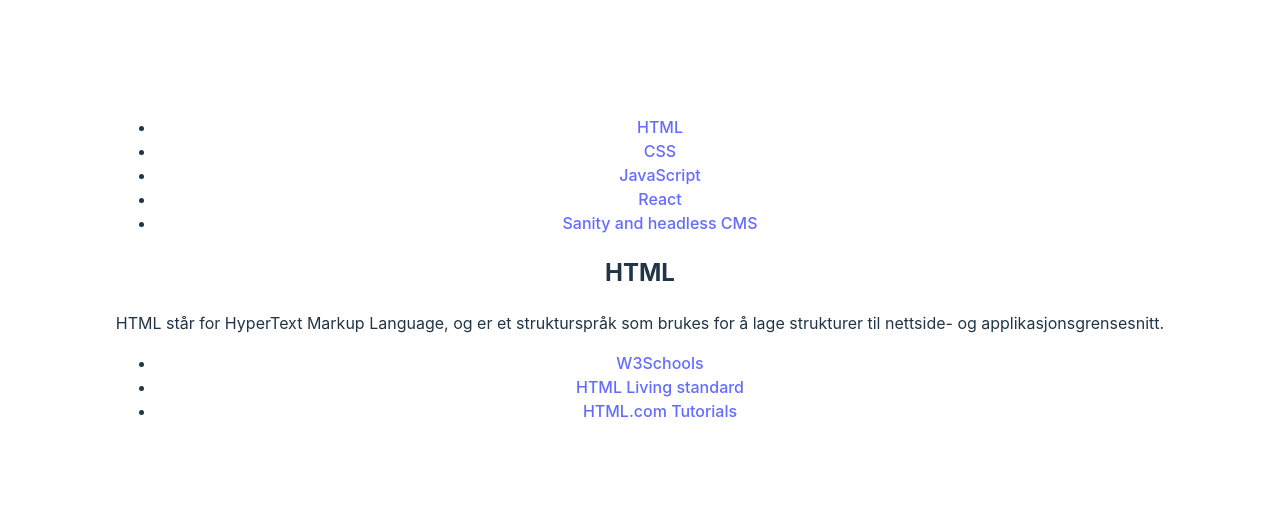
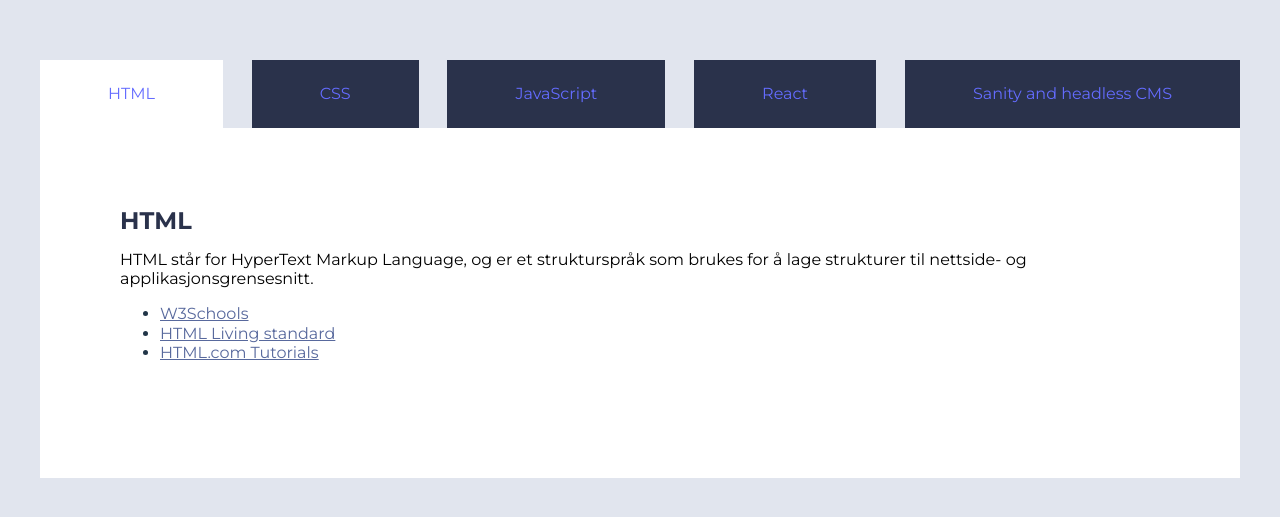
Before and after one commit to Vilped1/UIN23ak3_resourceapp_group13, a React (Vite) app in the folder arbeidskrav_3/: page /html in a window 1280 px wide. Shown: the part 131-648 px from the top of the page. Built offline with nearby package versions, Linux system fonts and the light colour scheme.

Commit message:
Lagt til mer Sass for å teste

```diff
--- a/arbeidskrav_3/package.json
+++ b/arbeidskrav_3/package.json
@@ -11,7 +11,8 @@
   },
   "dependencies": {
     "react": "^18.2.0",
-    "react-dom": "^18.2.0"
+    "react-dom": "^18.2.0",
+    "sass": "^1.71.1"
   },
   "devDependencies": {
     "@types/react": "^18.2.55",
--- a/arbeidskrav_3/src/components/Content.jsx
+++ b/arbeidskrav_3/src/components/Content.jsx
@@ -8,9 +8,10 @@
 
   return (
     <>
+      <main>
         {filteredResources.map((resource, index) => (
-        <div key={index}>
-          <h2>{resource.category}</h2>
+          <div key={index} id="card">
+            <h1>{resource.category}</h1>
             <p>{resource.text}</p>
             <ul>
               {resource.sources.map((resource, index) => (
@@ -21,6 +22,7 @@
             </ul>
           </div>
         ))}
+      </main>
     </>
   )
 }
--- a/arbeidskrav_3/src/components/Nav.jsx
+++ b/arbeidskrav_3/src/components/Nav.jsx
@@ -11,12 +11,14 @@
       <nav>
         <ul id="menu">
           {resources.map((resource, index) => (
-            <li key={index}>
+            <li
+              key={index}
+              className={`menubutton ${
+                resource.category === category ? "active" : ""
+              }`}
+            >
               <Link
                 onClick={() => handleClick(resource.category)}
-                className={`menubutton ${
-                  resource.category === category ? "active" : ""
-                }`}
                 to={resource.category.split(" ")[0].toLowerCase()}
               >
                 {resource.category}
--- a/arbeidskrav_3/src/styles/Main.scss
+++ b/arbeidskrav_3/src/styles/Main.scss
@@ -0,0 +1,83 @@
+/* Importerer skrifttypen som skal bli brukt */
+@import url('https://fonts.googleapis.com/css2?family=Montserrat:wght@400;600;700&display=swap');
+@import '_variables.scss';
+
+#root {
+    padding: 0;
+    line-height: 1.2rem;
+}
+
+#container {
+    width: 100%;
+    max-width: 1200px;
+}
+
+body {
+    background-color: $grey;
+    font-family: $font;
+    font-size: 20px;
+    /* {Gjør slik at boksen holder seg sentrert */
+    display: flex;
+    justify-content: center;
+    height: 100dvh;
+    align-items: center;
+    /* } */
+    margin: 0;
+
+    main {
+        background-color :$white;
+        min-height: 350px;
+        font-size: 1rem;
+        text-align: left; //!!
+
+        #card {
+            padding: 5rem;
+
+            h1 {
+                color: $darkblue;
+                margin-top: 0;
+                font-size: 1.5rem; //!!
+            }
+
+            p {
+                color: black;
+            }
+
+            ul li{
+
+                a {
+                    color: $lightblue;
+                    text-decoration: underline; //!!
+                }
+
+                ::marker{
+                    color: $darkblue;
+                }
+            }
+        }
+    }
+}
+
+/* Gjør at nav ikk skal legge seg rart når skjermen blir mindre */
+@media only screen and (max-width: 1245px) {
+    body {
+        padding: 1rem;
+
+        nav ul {
+            justify-content: flex-start;
+            gap: 1rem
+        }
+
+        main {
+            min-height: 400px;
+        }
+    }
+}
+
+/* Gjør at man skal kunne scrolle når skjermen blir smalere */
+@media only screen and (max-height: 550px) {
+    body {
+        height: auto;
+        padding: 1rem;
+    }
+}
--- a/arbeidskrav_3/src/styles/Nav.scss
+++ b/arbeidskrav_3/src/styles/Nav.scss
@@ -0,0 +1,35 @@
+@import '_variables.scss';
+@import url('https://fonts.googleapis.com/css2?family=Montserrat:wght@400;600;700&display=swap');
+
+#menu {
+    /* {Gjør at alle listeelementene ligger ved siden av hverandre istedenfor under hverandre og er sentrert */
+    display: flex;
+    // justify-content: space-between;!!
+    align-items: center;
+    justify-content: space-between;
+    /* } */
+    list-style-type: none;
+    margin: 0;
+    padding: 0;
+    /* Gjør slik at det som står i vav ikke lgger seg under hverandre */
+    flex-wrap: wrap;
+    font-family: $font; //!!
+
+    gap: 17px; //!!
+}
+
+.menubutton {
+    background-color: $darkblue;
+    color: $white;
+    font-size: 1rem;
+    font-weight: 700;
+    padding: 1.5rem 4.25rem;
+    border: none;
+    cursor: pointer;
+    transition: background-color 0.5s ease;
+}
+
+.active {
+    background-color: $white;
+    color: $darkblue;
+}
--- /dev/null
+++ b/arbeidskrav_3/src/styles/Style.scss
@@ -0,0 +1,85 @@
+//!! Endret i Nav.jsx, Nav.scss, Layout.jsx, main.jsx og Main.jsx
+
+/* Importerer skrifttypen som skal bli brukt */
+@import url('https://fonts.googleapis.com/css2?family=Montserrat:wght@400;600;700&display=swap');
+@import '_variables.scss';
+
+//!!
+#root {
+    padding: 0;
+    line-height: 1.2rem;
+}
+//!!
+
+// #cardbox {
+//     width: 100%;
+//     max-width: 1200px;
+// }
+
+button {
+    background-color: var(--darkblue);
+    color: var(--white);
+    font-size: 1rem;
+    font-weight: 800;
+    padding: 1.5rem 4.25rem;
+    border: none;
+    cursor: pointer;
+    transition: background-color 0.5s ease;
+}
+
+nav ul {
+    /* {Gjør at alle listeelementene ligger ved siden av hverandre istedenfor under hverandre og er sentrert */
+    display: flex;
+    // justify-content: space-between;!!
+    align-items: center;
+    /* } */
+    list-style-type: none;
+    margin: 0;
+    padding: 0;
+    /* Gjør slik at det som står i vav ikke lgger seg under hverandre */
+    flex-wrap: wrap;
+    font-family: Arial, Helvetica, sans-serif; //!!
+    gap: 17px; //!!
+}
+
+
+
+// p {
+//     color: black;
+// }
+
+// #card ul li{
+
+//     a {
+//         color: var(--lightblue);
+//         text-decoration: underline; //!!
+//     }
+
+//     ::marker{
+//     color: var(--darkblue);
+//     }
+// }
+
+/* Gjør at nav ikk skal legge seg rart når skjermen blir mindre */
+@media only screen and (max-width: 1245px) {
+    body {
+        padding: 1rem;
+    }
+
+    nav ul {
+        justify-content: flex-start;
+        gap: 1rem
+    }
+
+    main {
+        min-height: 400px;
+    }
+}
+
+/* Gjør at man skal kunne scrolle når skjermen blir smalere */
+@media only screen and (max-height: 550px) {
+    body {
+        height: auto;
+        padding: 1rem;
+    }
+}
--- /dev/null
+++ b/arbeidskrav_3/src/styles/_variables.scss
@@ -0,0 +1,5 @@
+$darkblue: #2A324B;
+$lightblue: #58699D;
+$grey: #E1E5EE;
+$white: #FFFFFF;
+$font: 'Montserrat', sans-serif;
```
Also changed, not shown: arbeidskrav_3/src/main.jsx (+9 -6 lines), 1 other file (tests, documents, lock files or other folders). Lines whose indentation alone changed are shown as unchanged.
